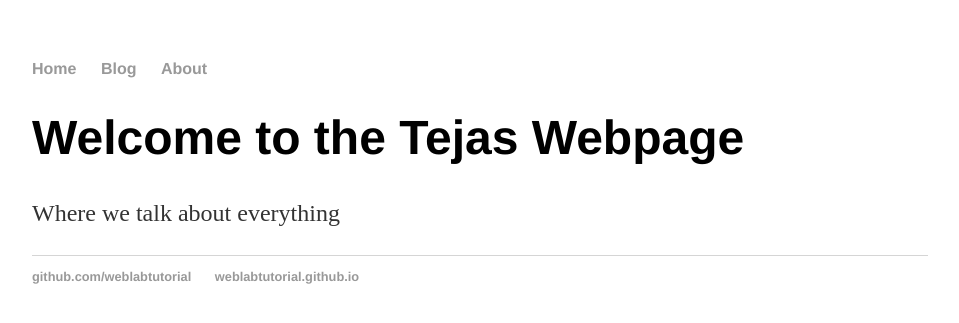
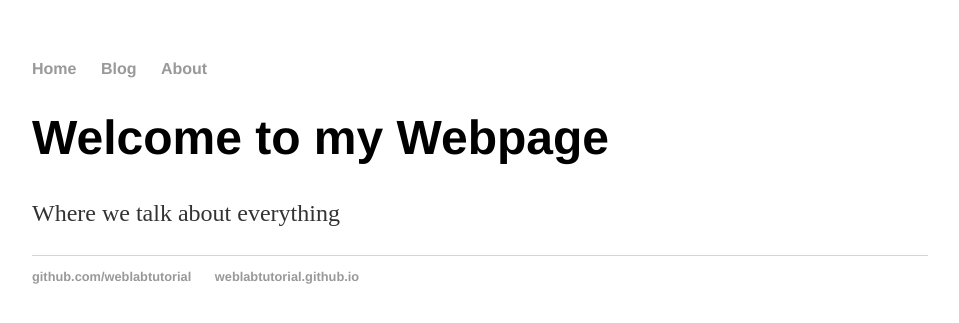
Before and after one commit to TejasSyam/TejasSyam.github.io, a Jekyll site: the page built from index.html, in a window 1280 px wide. Shown: the top 323 px of the page, without its empty margins (160-1119 px from the left). Built offline with Jekyll 4.4.1, drawn with Linux system fonts in a browser that asks for light colours.

Commit message:
Update index.html

```diff
--- a/index.html
+++ b/index.html
@@ -3,6 +3,6 @@ layout: default
 title: Web Programming
 ---
 <div class="blurb">
-<h1>Welcome to the Tejas Webpage</h1>
+<h1>Welcome to my Webpage</h1>
 <p>Where we talk about everything</p>
 </div>
```
